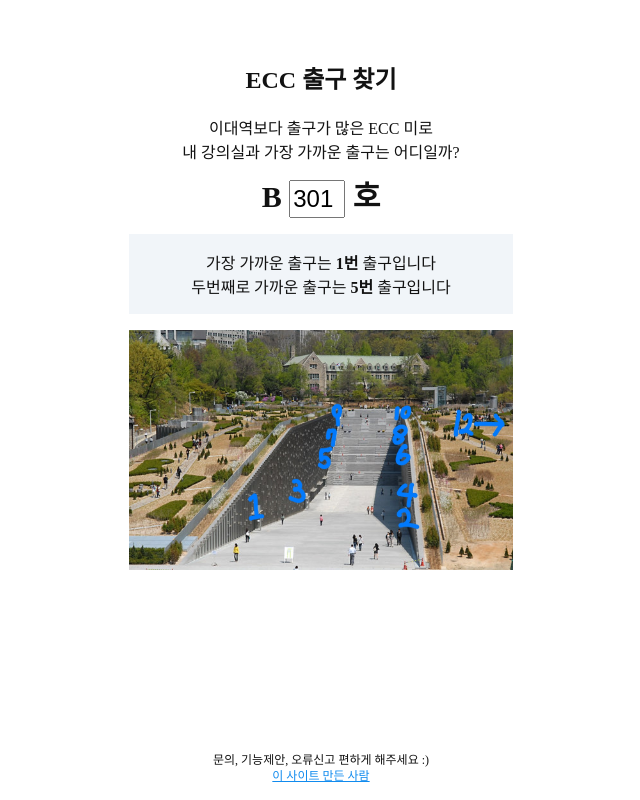
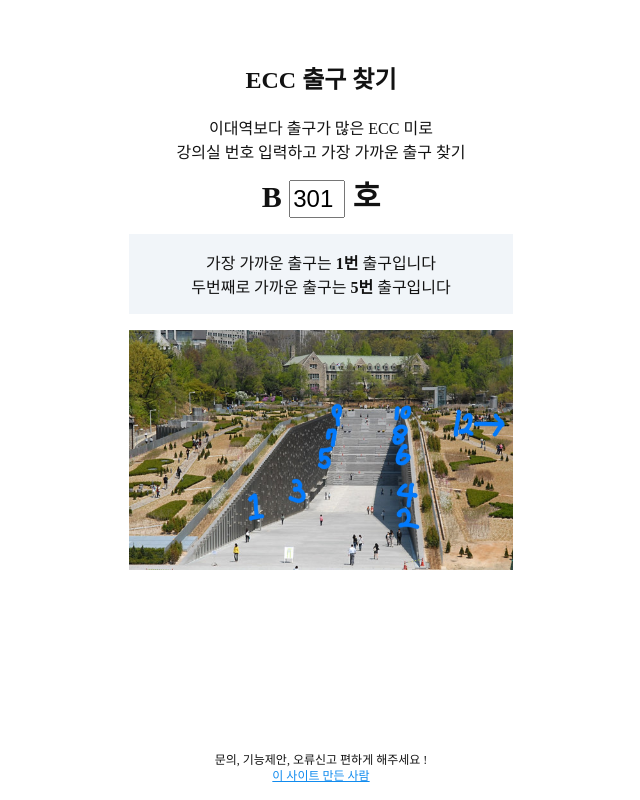
Before and after one commit to seondal/EcCuseMe, a Next.js app: page / in a window 1280 px wide. Shown: the whole page, without its empty margins (319-959 px from the left). Built offline with nearby package versions, Linux system fonts and the light colour scheme.

Commit message:
✂️ edit :  소소한 멘트들 수정

```diff
--- a/src/app/layout.tsx
+++ b/src/app/layout.tsx
@@ -19,7 +19,7 @@
         <main className="p-8 text-center max-w-96 m-auto">{children}</main>
         <Analytics />
         <footer className="text-center bottom-4 fixed right-0 left-0 text-xs">
-          <div>문의, 기능제안, 오류신고 편하게 해주세요 :)</div>
+          <div>문의, 기능제안, 오류신고 편하게 해주세요 !</div>
           <a href="https://toss.me/seondal">이 사이트 만든 사람</a>
         </footer>
       </body>
--- a/src/app/page.tsx
+++ b/src/app/page.tsx
@@ -16,7 +16,7 @@
     <>
       <h2>ECC 출구 찾기</h2>
       <div>이대역보다 출구가 많은 ECC 미로</div>
-      <div>내 강의실과 가장 가까운 출구는 어디일까?</div>
+      <div>강의실 번호 입력하고 가장 가까운 출구 찾기</div>
       <div className="font-bold text-center my-4 text-3xl">
         <span>B </span>
         <input
```
